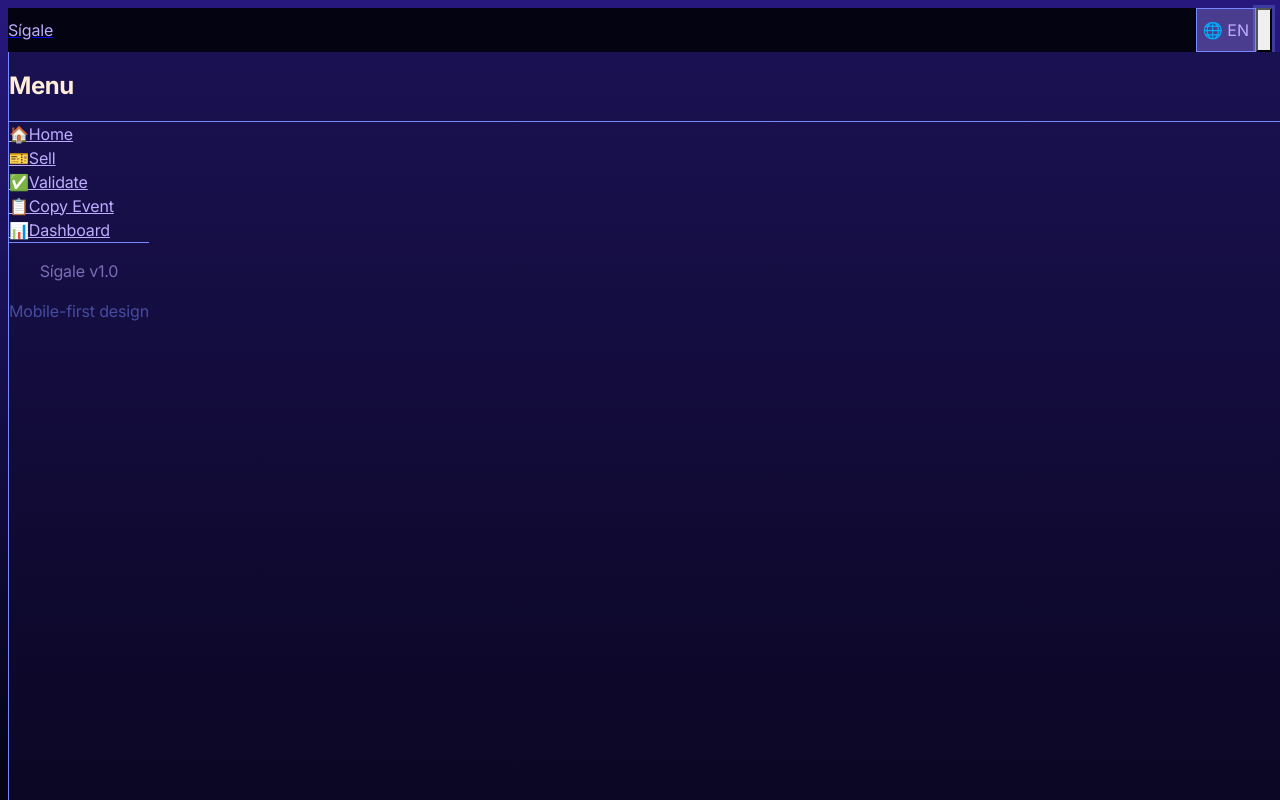
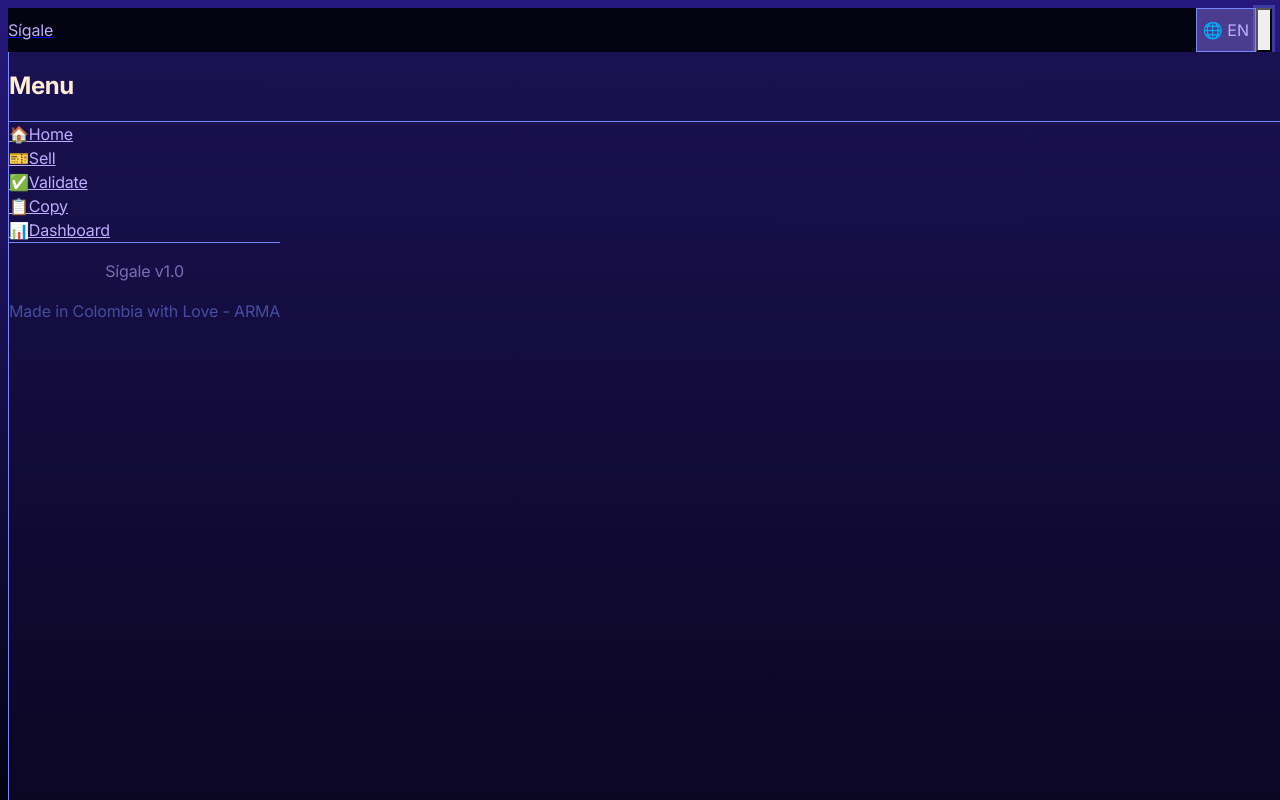
Before and after one commit to jdavidrt/Sigale, a React (Vite) app: page /edit-event in a window 1280 px wide. Both pictures are taken after a click on the button "Toggle menu". Shown: the top 800 px of the page. Built offline with nearby package versions, Linux system fonts and the light colour scheme.

Commit message:
some fixes

```diff
--- a/src/components/Event/CreateEvent.jsx
+++ b/src/components/Event/CreateEvent.jsx
@@ -45,10 +45,12 @@ export const CreateEvent = ({ isEditing = false }) => {
       return;
     }
 
-    // Validate all ticket types have prices
-    const hasInvalidPrice = Object.values(formData.ticketTypes).some(price => !price || price <= 0);
+    // Validate all ticket types have non-negative prices (0 is allowed for courtesy/artist tickets)
+    const hasInvalidPrice = Object.values(formData.ticketTypes).some(price =>
+      price === null || price === undefined || price === '' || Number(price) < 0
+    );
     if (hasInvalidPrice) {
-      alert(t("allTicketTypesMustHavePrice") || "All ticket types must have a valid price");
+      alert(t("allTicketTypesMustHavePrice") || "All ticket types must have a valid price (0 or positive). Negative values are not allowed.");
       return;
     }
 
--- a/src/components/Layout/Navbar.jsx
+++ b/src/components/Layout/Navbar.jsx
@@ -15,7 +15,7 @@ export const Navbar = () => {
     { path: "/", label: t("home"), icon: "🏠" },
     { path: "/sell-tickets", label: t("sell"), icon: "🎫" },
     { path: "/validate-qr", label: t("validate"), icon: "✅" },
-    { path: "/copy-event", label: "Copy Event", icon: "📋" },
+    { path: "/copy-event", label: "Copy", icon: "📋" },
     { path: "/dashboard", label: t("dashboard"), icon: "📊" },
   ];
 
@@ -125,7 +125,7 @@ export const Navbar = () => {
                   Sígale v1.0
                 </p>
                 <p className="text-xs text-[#758BFD] opacity-50 mt-1">
-                  {t("mobileFirst")}
+                  {t("madeIn")}
                 </p>
               </div>
             </div>
--- a/src/utils/translations.js
+++ b/src/utils/translations.js
@@ -119,7 +119,7 @@ export const translations = {
     editEvent: "Editar Evento",
     sellTicketTypes: "Vender Tipos de Boletas",
     viewAnalytics: "Ver análisis y estadísticas",
-    mobileFirst: "Diseño móvil primero",
+    madeIn: "Hecho en Colombia con Amor - ARMA",
     toggleLanguage: "Cambiar idioma",
 
     // Dashboard (placeholder for Stage 3)
@@ -267,7 +267,7 @@ export const translations = {
     editEvent: "Edit Event",
     sellTicketTypes: "Sell Ticket Types",
     viewAnalytics: "View analytics and statistics",
-    mobileFirst: "Mobile-first design",
+    madeIn: "Made in Colombia with Love - ARMA",
     toggleLanguage: "Toggle language",
 
     // Dashboard (placeholder for Stage 3)
```
